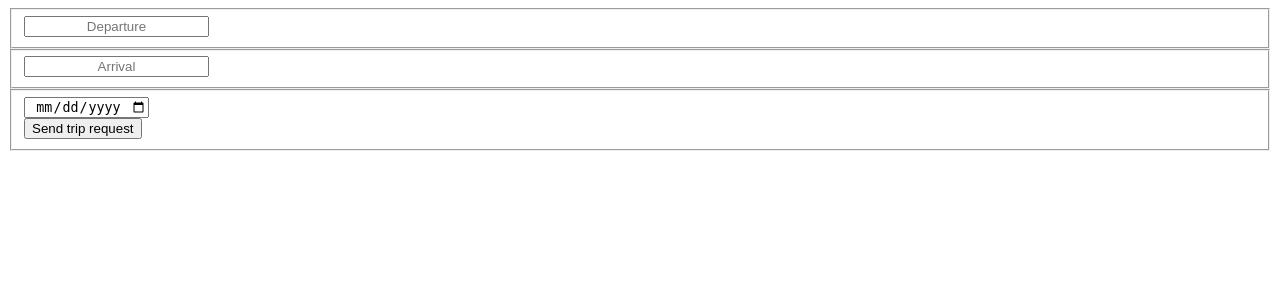
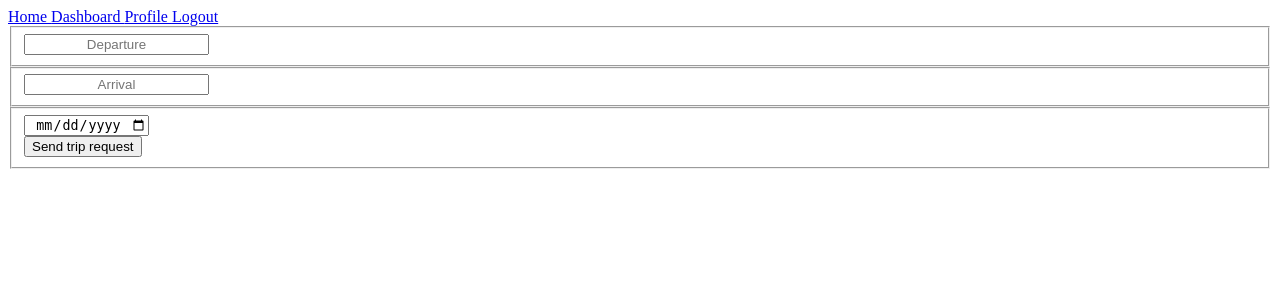
Before and after one commit to aalbertRT/KeepMeOnRails, a Flask app: page /index/ in a window 1280 px wide. Shown: the top 300 px of the page. Run offline with Flask 2, Linux system fonts and the light colour scheme; the visitor is signed in with stand-in values (Sample User, id 1).

Commit message:
[+] Add dashboard, profile

```diff
--- a/app/application/blueprints/auth/auth.py
+++ b/app/application/blueprints/auth/auth.py
@@ -1,29 +1,28 @@
+"""Authentication blueprint."""
+
 from datetime import datetime
 
-from flask import Blueprint, render_template, redirect, request, url_for, flash
+from flask import Blueprint, render_template, redirect, url_for, flash
 from flask_login import current_user, login_user
 
-from application.models import User
 from application.interface import UserInterface
 from application.service import UserService
 from application.forms import LoginForm, SignupForm
 from application import login_manager
 
 # Blueprint configuration
-auth_bp = Blueprint('auth_bp', __name__)
+auth_bp = Blueprint("auth_bp", __name__)
 
-@auth_bp.route('/login/', methods=['GET', 'POST'])
+
+@auth_bp.route("/login/", methods=["GET", "POST"])
 def login():
     """Log in form page."""
     # Bypass if user logged in
     if current_user.is_authenticated:
-        return redirect(url_for('home_bp.index'))
+        return redirect(url_for("home_bp.index"))
 
     form = LoginForm()
-    variables = {
-        'title': 'Keep me on rails - Login',
-        'form': form
-    }
+    variables = {"title": "Keep me on rails - Login", "form": form}
     if form.validate_on_submit():
         user = UserService.get_by_email(form.email.data)
         # Check the user exists
@@ -33,36 +32,33 @@ def login():
                 # Log in the user
                 login_user(user)
                 UserService.update_last_login(user, datetime.now())
-                return redirect(url_for('home_bp.index'))
-            flash('Invalid user/password combination.')
-            return render_template('login.html', **variables)
-        flash ('This email is not registered, please signup.')
-        return redirect(url_for('auth_bp.signup'))
-    return render_template('login.html', **variables)
+                return redirect(url_for("home_bp.index"))
+            flash("Invalid user/password combination.")
+            return render_template("login.html", **variables)
+        flash("This email is not registered, please signup.")
+        return redirect(url_for("auth_bp.signup"))
+    return render_template("login.html", **variables)
 
-@auth_bp.route('/signup/', methods=['GET', 'POST'])
+
+@auth_bp.route("/signup/", methods=["GET", "POST"])
 def signup():
     """Signup form page."""
     form = SignupForm()
-    variables = {
-        'title': 'Keep me on rails - Signup',
-        'form': form
-    }
+    variables = {"title": "Keep me on rails - Signup", "form": form}
     if form.validate_on_submit():
         user_interface = UserInterface(
-            email = form.email.data,
-            username = form.name.data,
-            password = form.password.data
+            email=form.email.data, username=form.name.data, password=form.password.data
         )
         # Check email is not already used by an existing user
-        if not UserService.get_by_email(user_interface['email']):
+        if not UserService.get_by_email(user_interface["email"]):
             new_user = UserService.create(user_interface)
             # Log in as the new user
             login_user(new_user)
             UserService.update_last_login(new_user, datetime.now())
-            return redirect(url_for('home_bp.index'))
-        flash('A user already exists with that email address.')
-    return render_template('signup.html', **variables)
+            return redirect(url_for("home_bp.dashboard"))
+        flash("A user already exists with that email address.")
+    return render_template("signup.html", **variables)
+
 
 @login_manager.user_loader
 def load_user(user_id):
@@ -71,8 +67,9 @@ def load_user(user_id):
         return UserService.get_by_id(user_id)
     return None
 
+
 @login_manager.unauthorized_handler
 def unauthorized():
     """Redirect unauthorized user to Login page form."""
-    flash('You muste be logged in to be on this page.')
-    return redirect(url_for('auth_bp.login'))
+    flash("You muste be logged in to be on this page.")
+    return redirect(url_for("auth_bp.login"))
--- a/app/application/blueprints/home/home.py
+++ b/app/application/blueprints/home/home.py
@@ -1,57 +1,76 @@
-import json
+"""Home blueprint."""
 
-from flask import Blueprint, flash, render_template, request, url_for, make_response, jsonify, redirect
+from flask import (
+    Blueprint,
+    flash,
+    render_template,
+    url_for,
+    redirect,
+)
 from flask import current_app as app
 from flask_login import login_required, logout_user, current_user
 
-from application.models import User, Trip
-from application.interface import UserInterface, TripInterface
-from application.service import UserService, TripService
+from application.models import Trip
+from application.interface import TripInterface
+from application.service import TripService
 from application.forms import TripForm
 
 # Blueprint configuration
-home_bp = Blueprint('home_bp', __name__)
+home_bp = Blueprint("home_bp", __name__)
 
-@home_bp.route('/index/', methods=['GET', 'POST'])
+
+@home_bp.route("/index/", methods=["GET", "POST"])
 @login_required
 def index():
     """Index page."""
     form = TripForm()
     variables = {
-        'title': 'Keep me on rails - Trip form',
-        'sncf_token': app.config['SNCF_TOKEN'],
-        'form': form
+        "title": "Keep me on rails - Trip form",
+        "sncf_token": app.config["SNCF_TOKEN"],
+        "form": form,
     }
     if form.validate_on_submit():
-        print('valid form')
         # Parse trip data and test existence at this date for the user
         trip_interface = TripInterface(
             user_id=current_user.id,
             departure=form.departure.data,
             arrival=form.arrival.data,
-            date=form.date.data
+            date=form.date.data,
         )
         # Verify existence in db
-        result = Trip.query.filter(
-            Trip.user_id==trip_interface['user_id']
-        ).filter(
-            Trip.date==trip_interface['date']
-        ).filter(
-            Trip.departure==trip_interface['departure']
-        ).filter(
-            Trip.arrival==trip_interface['arrival']
-        ).first()
+        result = (
+            Trip.query.filter(Trip.user_id == trip_interface["user_id"])
+            .filter(Trip.date == trip_interface["date"])
+            .filter(Trip.departure == trip_interface["departure"])
+            .filter(Trip.arrival == trip_interface["arrival"])
+            .first()
+        )
         if result is None:
             TripService.create(trip_interface)
-            flash('Trip request created.')
+            flash("Trip request created.")
         else:
-            flash('Trip request already exists.')
-        return redirect(url_for('home_bp.index'))
-    return render_template('trip_form.html', **variables)
+            flash("Trip request already exists.")
+        return redirect(url_for("home_bp.index"))
+    return render_template("trip_form.html", **variables)
 
-@home_bp.route('/logout/')
+
+@home_bp.route("/profile/", methods=["GET"])
+@login_required
+def profile():
+    """Profile page."""
+    return render_template("profile.html", user=current_user)
+
+
+@home_bp.route("/dashboard/", methods=["GET"])
+@login_required
+def dashboard():
+    """Dashboard page."""
+    return render_template("dashboard.html", trips=current_user.trips)
+
+
+@home_bp.route("/logout/")
 @login_required
 def logout():
     """User log out logic."""
     logout_user()
-    return redirect(url_for('auth_bp.login'))
+    return redirect(url_for("auth_bp.login"))
--- /dev/null
+++ b/app/application/templates/base.html
@@ -0,0 +1,33 @@
+<!DOCTYPE html>
+<html>
+
+<head>
+    <meta charset="utf-8">
+    <title>Keep me on rails</title>
+    <link rel="stylesheet" href="{{ url_for('static', filename='css/style.css') }}" />
+</head>
+
+<body>
+    <div class="header">
+        <nav class="navbar">
+            <a href="{{ url_for('home_bp.index') }}">
+                Home
+            </a>
+            <a href="{{ url_for('home_bp.dashboard') }}">
+                Dashboard
+            </a>
+            <a href="{{ url_for('home_bp.profile') }}">
+                Profile
+            </a>
+            <a href="{{ url_for('home_bp.logout') }}">
+                Logout
+            </a>
+        </nav>
+    </div>
+    <div>
+        {% block content %}
+        {% endblock %}
+    </div>
+</body>
+
+</html>
--- /dev/null
+++ b/app/application/templates/profile.html
@@ -0,0 +1,6 @@
+{% extends 'base.html' %}
+{% block content %}
+<p>
+  Hello {{ user.username }}, you have requested {{ user.trips | length }} trips!
+</p>
+{% endblock %}
--- a/app/application/templates/trip_form.html
+++ b/app/application/templates/trip_form.html
@@ -1,14 +1,5 @@
-<!DOCTYPE html>
-<html>
-
-<head>
-    <meta charset="utf-8" />
-    <link rel="stylesheet" href="{{ url_for('static', filename='css/style.css') }}"/>
-    <title>{{ title }}</title>
-</head>
-
-<body>
-</body>
+{% extends 'base.html' %}
+{% block content %}
 <div class="box">
     <form method="POST" action="/index/" class="main-form">
         {{ form.csrf_token }}
@@ -55,5 +46,5 @@
     }
 </script>
 <script src="{{ url_for('static', filename='js/index.js') }}"></script>
-</body>
-</html>
+
+{% endblock %}
```
Also changed, not shown: app/application/templates/dashboard.html (added, +8 -0 lines), .pre-commit-config.yaml. Lines whose indentation alone changed are shown as unchanged.
